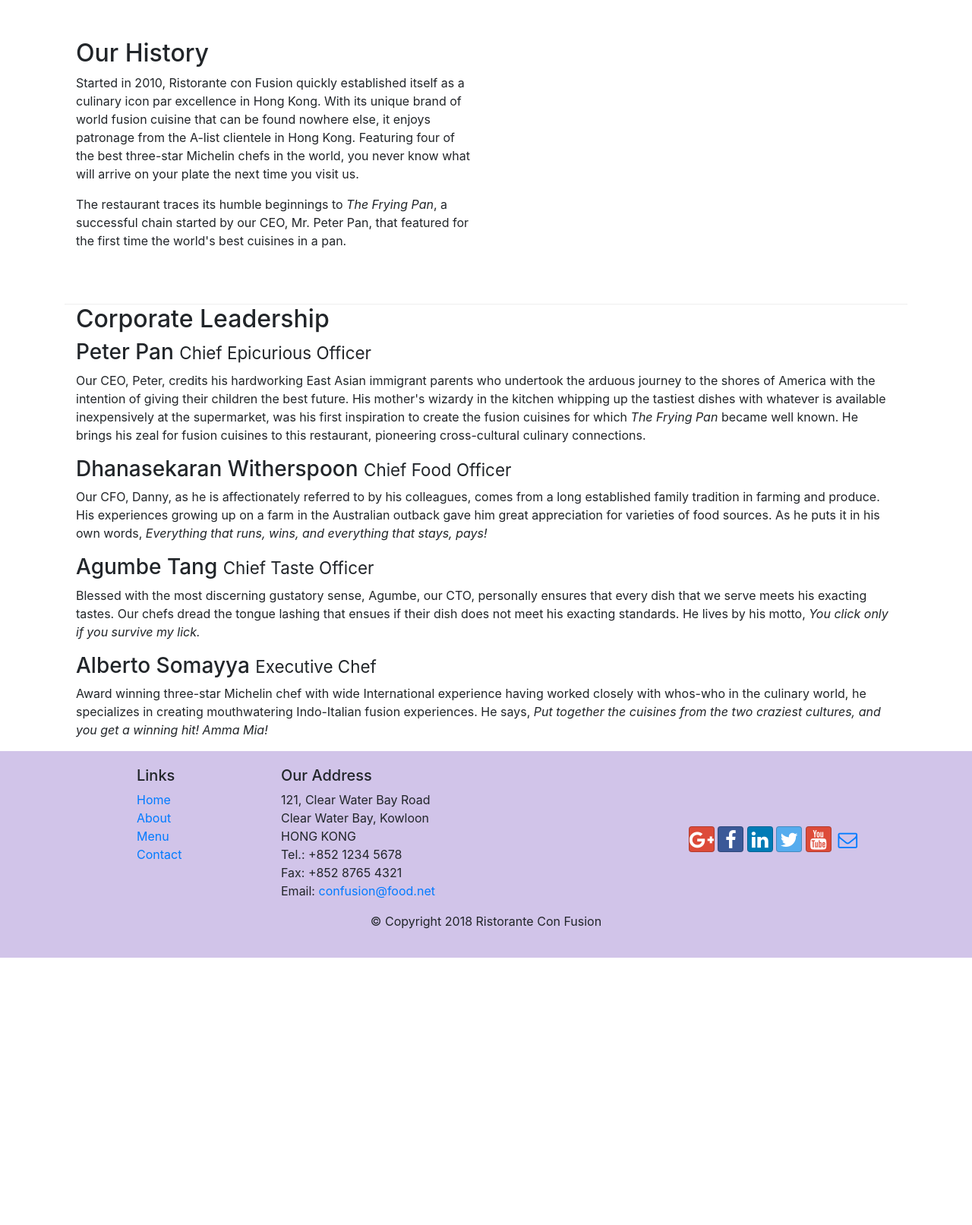
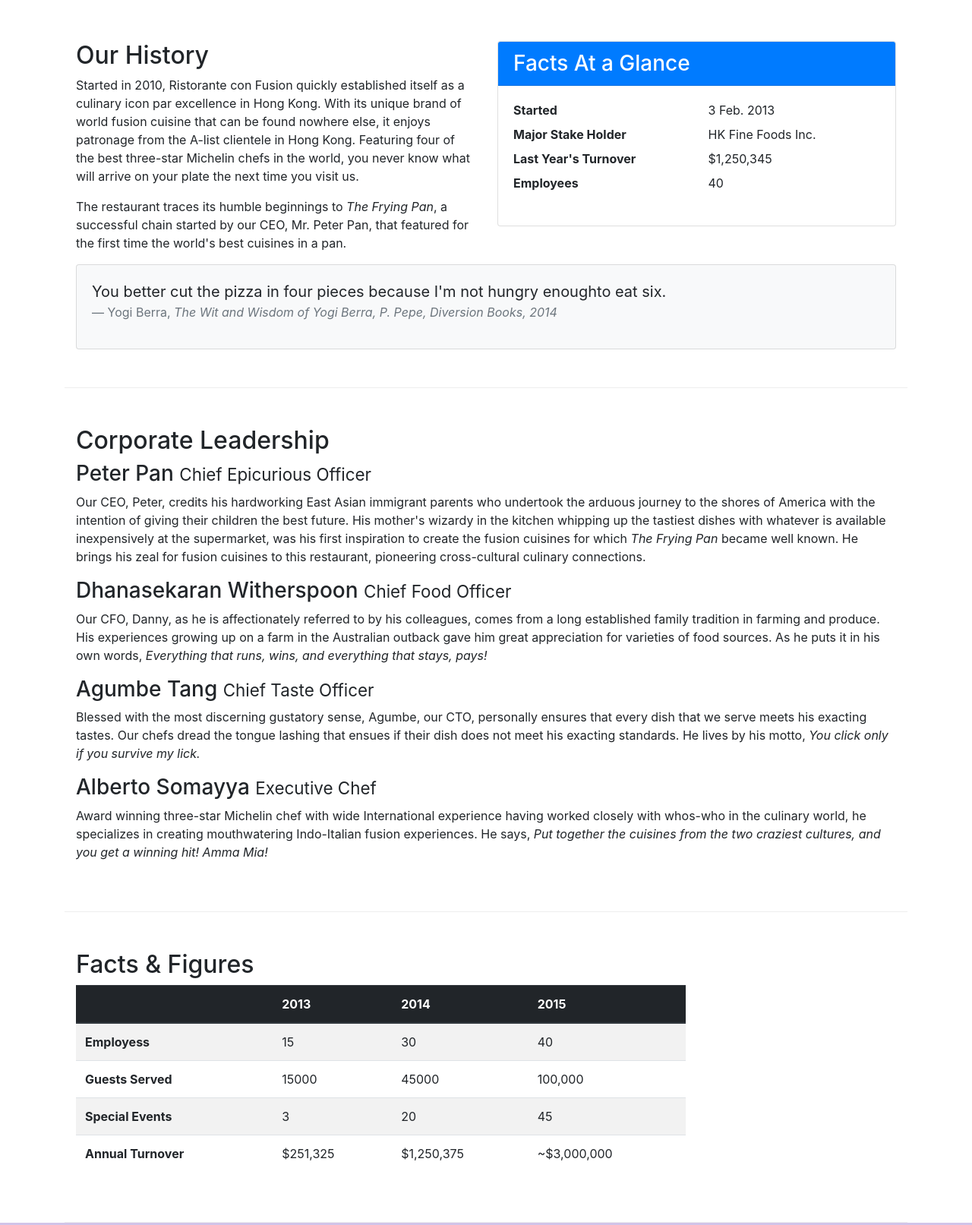
Before and after one commit to ifaouichawki/learning-confusion, a website: page aboutus.html in a window 1280 px wide. Shown: the part 440-2053 px from the top of the page at 76% size. Before the commit the page ends 1701 px from the top, so only its background shows below. Drawn offline with nearby package versions, Linux system fonts and the light colour scheme.

Commit message:
Confisuon Images and Media

```diff
--- a/aboutus.html
+++ b/aboutus.html
@@ -23,7 +23,7 @@
             <button class="navbar-toggler" type="button" data-toggle="collapse" data-target="#Navbar">
                 <span class="navbar-toggler-icon"></span>
             </button>
-            <a class="mr-auto navbar-brand" href="./index.html">Ristorante con Fusion</a>
+            <a class="mr-auto navbar-brand" href="./index.html"><img src="img/logo.png" height="30" width="41"></a>
             <div class="collapse navbar-collapse" id="Navbar">
                 <ul class="mr-auto navbar-nav">
                     <li class="nav-item"><a class="nav-link" href="./index.html">Home</a></li>
@@ -43,7 +43,8 @@
                     <h1>Ristorante con Fusion</h1>
                     <p>We take inspiration from the World's best cuisines, and create a unique fusion experience. Our lipsmacking creations will tickle your culinary senses!</p>
                 </div>
-                <div class="col-12 col-sm">
+                <div class="col-12 col-sm align-self-center">
+                    <img src="img/logo.png" class="img-fluid">
                 </div>
             </div>
         </div>
@@ -63,28 +64,99 @@
         </div>
 
         <div class=" row row-content">
-            <div class="col-12 col-sm-6">
+            <div class=" col-sm-6">
                 <h2>Our History</h2>
                 <p>Started in 2010, Ristorante con Fusion quickly established itself as a culinary icon par excellence in Hong Kong. With its unique brand of world fusion cuisine that can be found nowhere else, it enjoys patronage from the A-list clientele in Hong Kong.  Featuring four of the best three-star Michelin chefs in the world, you never know what will arrive on your plate the next time you visit us.</p>
                 <p>The restaurant traces its humble beginnings to <em>The Frying Pan</em>, a successful chain started by our CEO, Mr. Peter Pan, that featured for the first time the world's best cuisines in a pan.</p>
             </div>
-            <div>
+            <div class="col-sm">
+                <div class="card">
+                    <h3 class="text-white card-header bg-primary">Facts At a Glance</h3>
+                    <div class="card-body">
+                        <dl class="row">
+                            <dt class="col-6">Started</dt>
+                            <dd class="col-6">3 Feb. 2013</dd>
+                            <dt class="col-6">Major Stake Holder</dt>
+                            <dd class="col-6">HK Fine Foods Inc.</dd>
+                            <dt class="col-6">Last Year's Turnover</dt>
+                            <dd class="col-6">$1,250,345</dd>
+                            <dt class="col-6">Employees</dt>
+                            <dd class="col-6">40</dd>
+                        </dl>
+                    </div>
+                </div>
+            </div>
+            <div class="col-12">
+                <div class="card card-body bg-light">
+                    <blockquote class="blockquote">
+                        <p class="mb-0">You better cut the pizza in four pieces because I'm not hungry enoughto eat six.</p>
+                        <footer class="blockquote-footer">Yogi Berra,
+                            <cite title="Source Title">The Wit and Wisdom of Yogi Berra, P. Pepe, Diversion Books, 2014</cite>
+                        </footer>
+                    </blockquote>
+                </div>
             </div>
         </div>
 
 
-        <div class="col-12 col-sm">
-            <div>
+        <div class="row row-content">
+            <div class="col-12">
                 <h2>Corporate Leadership</h2>
                 <h3>Peter Pan <small>Chief Epicurious Officer</small></h3>
-                <p class="d-none d-lg-block">Our CEO, Peter, credits his hardworking East Asian immigrant parents who undertook the arduous journey to the shores of America with the intention of giving their children the best future. His mother's wizardy in the kitchen whipping up the tastiest dishes with whatever is available inexpensively at the supermarket, was his first inspiration to create the fusion cuisines for which <em>The Frying Pan</em> became well known. He brings his zeal for fusion cuisines to this restaurant, pioneering cross-cultural culinary connections.</p>
+                <p class="d-none d-sm-block">Our CEO, Peter, credits his hardworking East Asian immigrant parents who undertook the arduous journey to the shores of America with the intention of giving their children the best future. His mother's wizardy in the kitchen whipping up the tastiest dishes with whatever is available inexpensively at the supermarket, was his first inspiration to create the fusion cuisines for which <em>The Frying Pan</em> became well known. He brings his zeal for fusion cuisines to this restaurant, pioneering cross-cultural culinary connections.</p>
                 <h3>Dhanasekaran Witherspoon <small>Chief Food Officer</small></h3>
-                <p class="d-none d-lg-block">Our CFO, Danny, as he is affectionately referred to by his colleagues, comes from a long established family tradition in farming and produce. His experiences growing up on a farm in the Australian outback gave him great appreciation for varieties of food sources. As he puts it in his own words, <em>Everything that runs, wins, and everything that stays, pays!</em></p>
+                <p class="d-none d-sm-block">Our CFO, Danny, as he is affectionately referred to by his colleagues, comes from a long established family tradition in farming and produce. His experiences growing up on a farm in the Australian outback gave him great appreciation for varieties of food sources. As he puts it in his own words, <em>Everything that runs, wins, and everything that stays, pays!</em></p>
                 <h3>Agumbe Tang <small>Chief Taste Officer</small></h3>
-                <p class="d-none d-lg-block">Blessed with the most discerning gustatory sense, Agumbe, our CTO, personally ensures that every dish that we serve meets his exacting tastes. Our chefs dread the tongue lashing that ensues if their dish does not meet his exacting standards. He lives by his motto, <em>You click only if you survive my lick.</em></p>
+                <p class="d-none d-sm-block">Blessed with the most discerning gustatory sense, Agumbe, our CTO, personally ensures that every dish that we serve meets his exacting tastes. Our chefs dread the tongue lashing that ensues if their dish does not meet his exacting standards. He lives by his motto, <em>You click only if you survive my lick.</em></p>
                 <h3>Alberto Somayya <small>Executive Chef</small></h3>
-                <p class="d-none d-lg-block">Award winning three-star Michelin chef with wide International experience having worked closely with whos-who in the culinary world, he specializes in creating mouthwatering Indo-Italian fusion experiences. He says, <em>Put together the cuisines from the two craziest cultures, and you get a winning hit! Amma Mia!</em></p>
+                <p class="d-none d-sm-block">Award winning three-star Michelin chef with wide International experience having worked closely with whos-who in the culinary world, he specializes in creating mouthwatering Indo-Italian fusion experiences. He says, <em>Put together the cuisines from the two craziest cultures, and you get a winning hit! Amma Mia!</em></p>
             </div>
+       </div>
+       <div class="row row-content">
+           <div class="col-12 col-sm-9">
+               <h2>Facts &amp; Figures</h2>
+               <div class="table-responsive">
+                   <table class="table table-striped">
+                       <thead class="thead-dark">
+                           <tr>
+                               <th>&nbsp;</th>
+                               <th>2013</th>
+                               <th>2014</th>
+                               <th>2015</th>
+                           </tr>
+                       </thead>
+                       <tbody>
+                           <tr>
+                               <th>Employess</th>
+                               <td>15</td>
+                               <td>30</td>
+                               <td>40</td>
+                           </tr>
+                           <tr>
+                               <th>Guests Served</th>
+                               <td>15000</td>
+                               <td>45000</td>
+                               <td>100,000</td>
+                           </tr>
+                           <tr>
+                               <th>Special Events</th>
+                               <td>3</td>
+                               <td>20</td>
+                               <td>45</td>
+                           </tr>
+                           <tr>
+                               <th>Annual Turnover</th>
+                               <td>$251,325</td>
+                               <td>$1,250,375</td>
+                               <td>~$3,000,000</td>
+                           </tr>
+                       </tbody>
+                   </table>
+               </div>
+           </div>
+           <div class="col-12 col-sm-3">
+
+           </div>
        </div>
 
     </div>
```
Also changed, not shown: contactus.html (+4 -3 lines), index.html (+19 -7 lines), img/alberto.png (added), img/buffet.png (added), img/logo.png (added), img/uthappizza.png (added), 1 other file.
